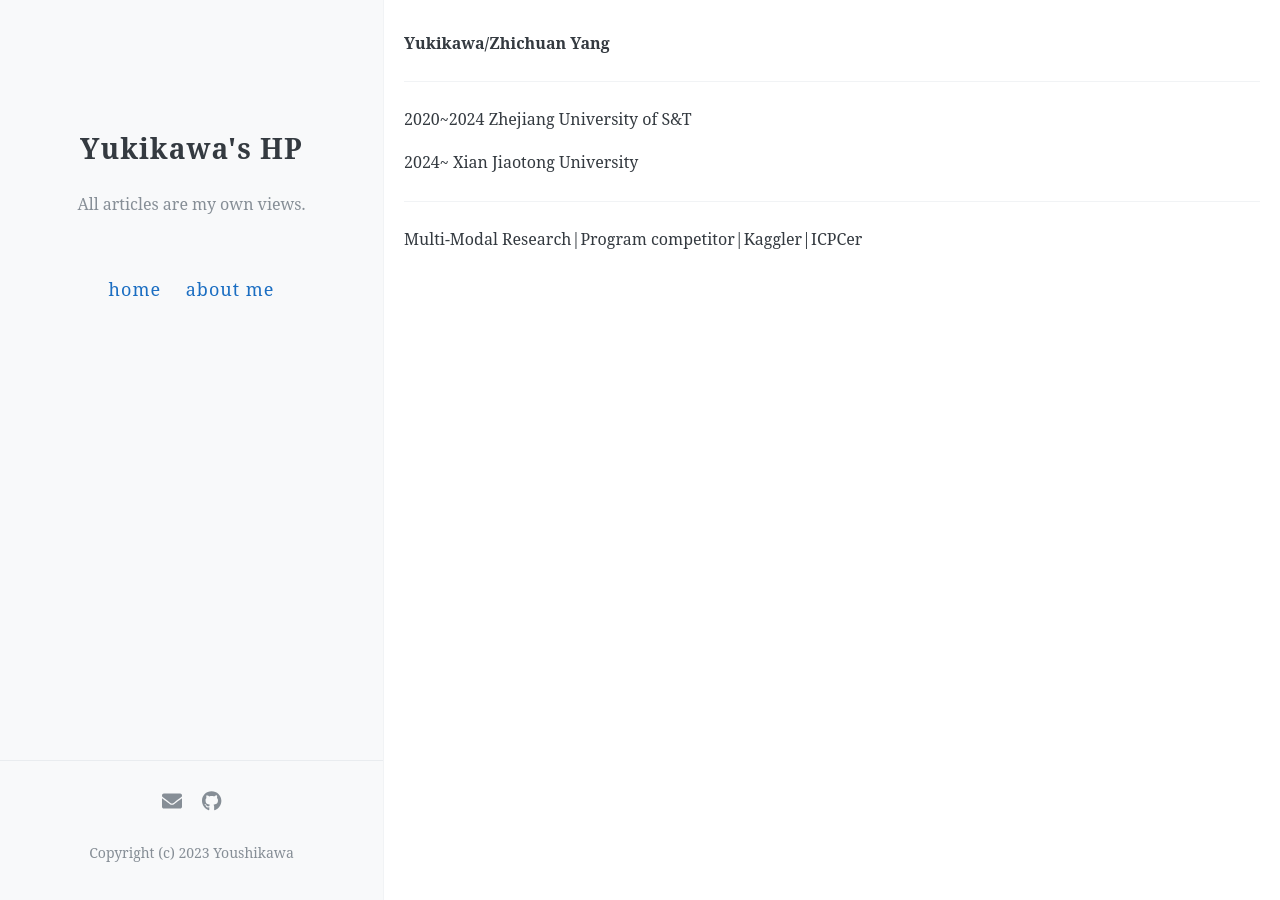
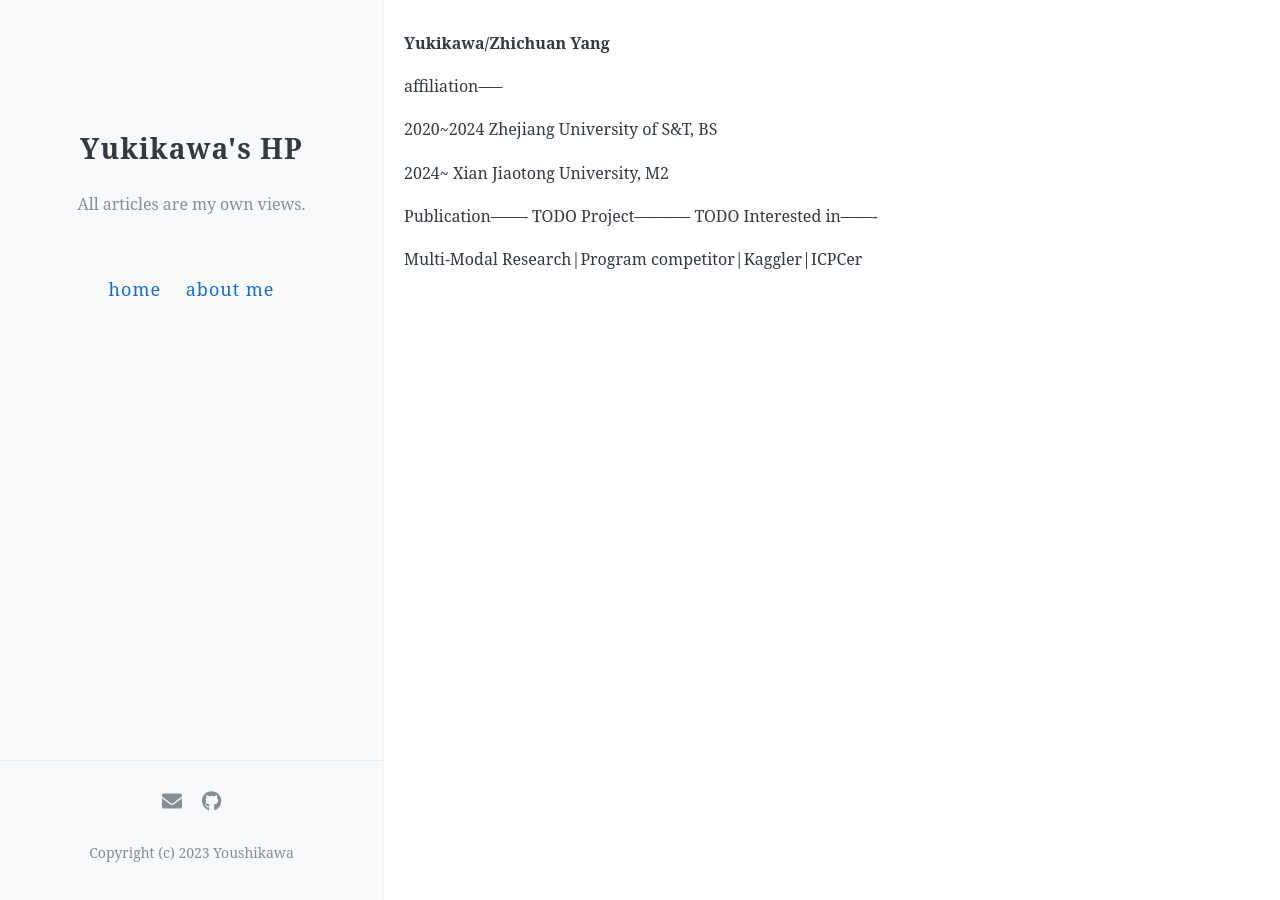
Before and after one commit to Youshikawa/YZ-sBlog, a Jekyll site: the page built from about.md, in a window 1280 px wide. Built offline with Jekyll 4.4.1, drawn with Linux system fonts in a browser that asks for light colours; our own code applies the rules of GitHub Pages for plain Markdown files; comment, search, counter and statistics services are not loaded.

Commit message:
Aboutme2

```diff
--- a/about.md
+++ b/about.md
@@ -1,12 +1,16 @@
 **Yukikawa/Zhichuan Yang**
 
---------
+affiliation-----
 
-2020~2024 Zhejiang University of S&T
+2020~2024 Zhejiang University of S&T, BS
 
 
-2024~     Xian Jiaotong University
+2024~     Xian Jiaotong University, M2
 
---------
+Publication-------
+TODO
+Project-----------
+TODO
+Interested in-------
 
 Multi-Modal Research\|Program competitor\|Kaggler\|ICPCer
```
Also changed, not shown: _posts/2025-11-17-other-about me.md (+1 -1 lines).
